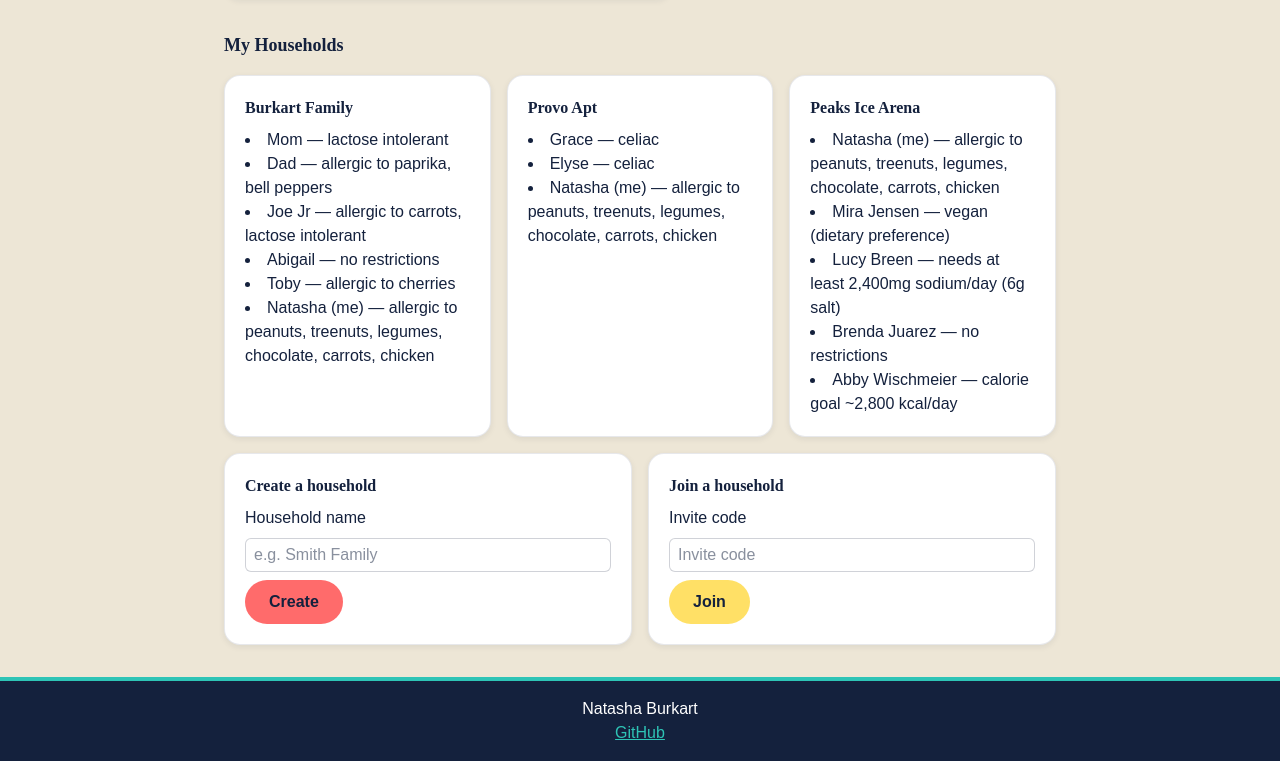
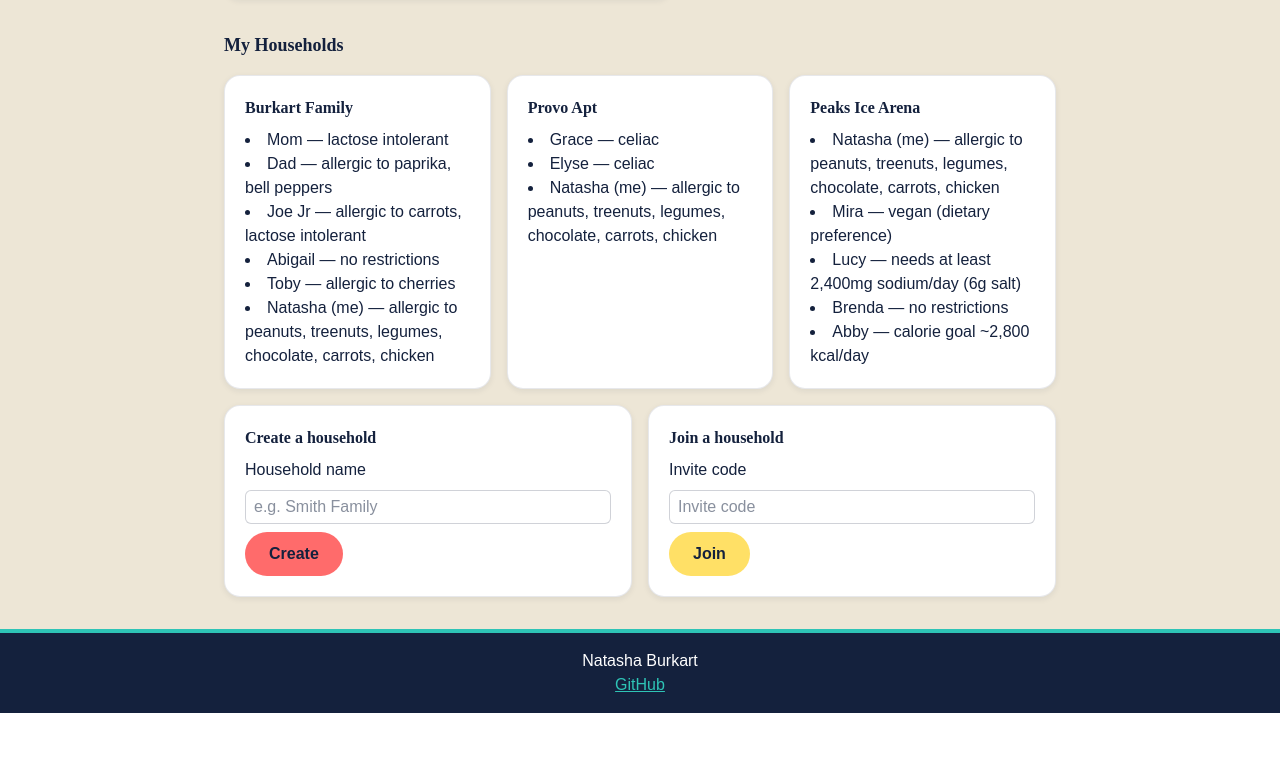
Before and after one commit to nb553/startup, a React (Vite) app: page /profile in a window 1280 px wide. Shown: the part 1120-1881 px from the top of the page. After the commit the page ends 1833 px from the top, so only its background shows below. Built offline with nearby package versions, Linux system fonts and the light colour scheme; sample sign-in values are in the browser's storage.

Commit message:
Privacy - got rid of last names

```diff
--- a/src/dashboard/dashboard.jsx
+++ b/src/dashboard/dashboard.jsx
@@ -82,7 +82,7 @@ function RecipeCard({ recipe }) {
         <p className="font-bold text-sm">Nutrition (per serving)</p>
         <ul className="text-sm list-disc list-inside">
           <li>
-            Sodium: <span className="flagged-caution">{recipe.sodium}mg</span> &mdash; contributes toward Lucy Breen's
+            Sodium: <span className="flagged-caution">{recipe.sodium}mg</span> &mdash; contributes toward Lucy's
             2,400mg/day sodium need
           </li>
           <li>Calories: {recipe.calories}</li>
@@ -216,7 +216,7 @@ export function Dashboard({ userName }) {
       </section>
 
       <section className="card flex flex-col gap-2">
-        <h3 className="text-lg font-bold">Today's Sodium Total &mdash; Lucy Breen (Peaks Ice Arena)</h3>
+        <h3 className="text-lg font-bold">Today's Sodium Total &mdash; Lucy (Peaks Ice Arena)</h3>
         <p>
           {recipes.map((r) => `${r.name} (${r.sodium}mg)`).join(' + ')} ={' '}
           <span className="flagged-caution">{totalSodium}mg</span> toward her {sodiumGoal.toLocaleString()}mg/day need
--- a/src/profile/profile.jsx
+++ b/src/profile/profile.jsx
@@ -36,10 +36,10 @@ const initialHouseholds = [
     name: 'Peaks Ice Arena',
     members: [
       'Natasha (me) — allergic to peanuts, treenuts, legumes, chocolate, carrots, chicken',
-      'Mira Jensen — vegan (dietary preference)',
-      'Lucy Breen — needs at least 2,400mg sodium/day (6g salt)',
-      'Brenda Juarez — no restrictions',
-      'Abby Wischmeier — calorie goal ~2,800 kcal/day',
+      'Mira — vegan (dietary preference)',
+      'Lucy — needs at least 2,400mg sodium/day (6g salt)',
+      'Brenda — no restrictions',
+      'Abby — calorie goal ~2,800 kcal/day',
     ],
   },
 ];
```
